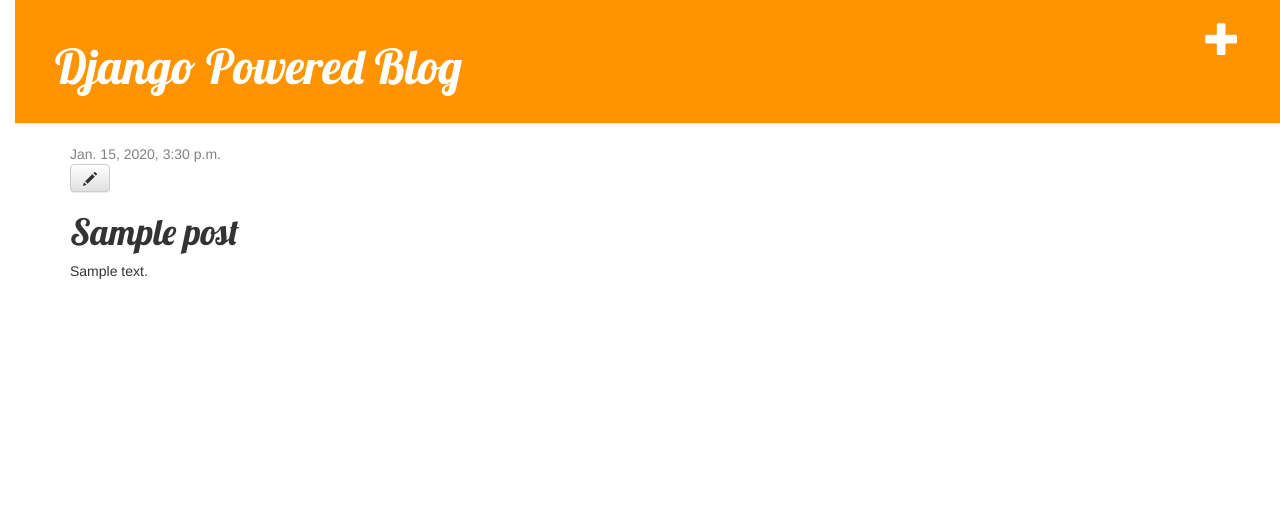
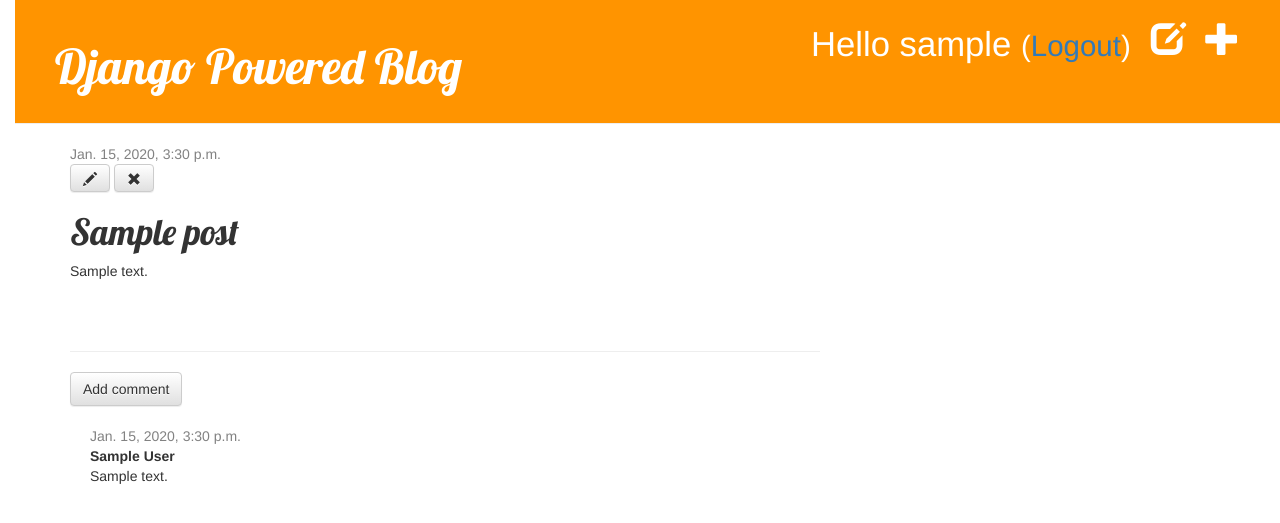
Before and after one commit to ujjaldas1997/django-powered-blog, a Django app: page /post/1/ in a window 1280 px wide. Shown: the top 523 px of the page. Run offline with Django 3.2, Linux system fonts and the light colour scheme; a user stored in the database is signed in; tables that the repository leaves empty hold one stand-in row (values such as "Sample post"); some libraries are stand-ins or nearby versions.

Commit message:
Added the authenticated features and comment feature

```diff
--- a/blog/admin.py
+++ b/blog/admin.py
@@ -1,4 +1,5 @@
 from django.contrib import admin
-from .models import Post
+from .models import Post, Comment
 
 admin.site.register(Post)
+admin.site.register(Comment)
--- a/blog/models.py
+++ b/blog/models.py
@@ -16,3 +16,20 @@ class Post(models.Model):
 
 	def __str__(self):
 		return self.title
+
+	def approved_comments(self):
+		return self.comments.filter(approved_comment = True)
+
+class Comment(models.Model):
+	post = models.ForeignKey('blog.Post', related_name='comments', on_delete = models.CASCADE,)
+	author = models.CharField(max_length = 200)
+	text = models.TextField()
+	created_date = models.DateTimeField(default = timezone.now)
+	approved_comment = models.BooleanField(default = False)
+
+	def approve(self):
+		self.approved_comment = True
+		self.save()
+
+	def __str__(self):
+		return self.text
--- a/blog/static/css/blog.css
+++ b/blog/static/css/blog.css
@@ -53,3 +53,7 @@ h1, h2, h3, h4 {
 .post h1 a, .post h1 a:visited {
     color: #000000;
 }
+
+.comment{
+	margin: 20px 0px 20px 20px;
+}
--- a/blog/templates/blog/base.html
+++ b/blog/templates/blog/base.html
@@ -11,6 +11,10 @@
         <div class = "page-header">
         	{% if user.is_authenticated %}
 	        	<a href="{% url 'post_new' %}" class="top-menu"><span class="glyphicon glyphicon-plus"></span></a>
+	        	<a href="{% url 'post_draft_list' %}" class="top-menu"><span class="glyphicon glyphicon-edit"></span></a>
+	        	<p class="top-menu">Hello {{ user.username }} <small>(<a href="{% url 'logout' %}">Logout</a>)</small></p>
+	        {% else %}
+	        	<a href="{% url 'login' %}" class="top-menu"><span class="glyphicon glyphicon-lock"></span></a>
 	        {% endif %}
             <h1><a href="/">Django Powered Blog</a></h1>
         </div>
--- a/blog/templates/blog/post_detail.html
+++ b/blog/templates/blog/post_detail.html
@@ -6,11 +6,38 @@
 			<div class = 'date'>
 				{{ post.published_date }}
 			</div>
+		{% else %}
+			<a class = "btn btn-default" href="{% url 'post_publish' pk=post.pk %}">Publish</a>
 		{% endif %}
 		{% if user.is_authenticated %}
 			<a class="btn btn-default" href="{% url 'post_edit' pk=post.pk %}"><span class="glyphicon glyphicon-pencil"></span></a>
+			<a class="btn btn-default" href="{% url 'post_remove' pk=post.pk %}"><span class="glyphicon glyphicon-remove"></span></a>
 		{% endif %}
 		<h1>{{ post.title }}</h1>
 		<p>{{ post.text | linebreaksbr }}</p>
 	</div>
+
+	<hr>
+	<a class="btn btn-default" href="{% url 'add_comment_to_post' pk=post.pk %}">Add comment</a>
+	{% for comment in post.comments.all %}
+		{% if user.is_authenticated or comment.approved_comment %}
+			<div class="comment">
+				<div class="date">
+					{{ comment.created_date }}
+					{% if not comment.approved_comment %}
+						<a class="btn btn-default" href="{% url 'comment_remove' pk=comment.pk %}">
+							<span class="glyphicon glyphicon_remove"></span>
+						</a>
+						<a class="btn btn-default" href="{% url 'comment_approve' pk=comment.pk %}">
+							<span class="glyphicon glyphicon-ok"></span>
+						</a>
+					{% endif %}
+				</div>
+				<strong>{{ comment.author }}</strong>
+				<p>{{ comment.text | linebreaksbr }}</p>
+			</div>
+		{% endif %}
+	{% empty %}
+		<p>No comments so far :(</p>
+	{% endfor %}
 {% endblock %}
--- a/blog/templates/blog/post_list.html
+++ b/blog/templates/blog/post_list.html
@@ -7,7 +7,8 @@
 		        <p>published: {{ post.published_date }}</p>
 		    </div>
 		    <h1><a href="{% url 'post_detail' pk=post.pk %}">{{ post.title }}</a></h1>
-		    <p>{{ post.text|linebreaksbr }}</p>
+		    <p>{{ post.text | linebreaksbr | truncatechars:200 }}</p>
+		    <a href="{% url 'post_detail' pk=post.pk %}">Comments : {{ post.approved_comments.count }}</a>
 		</div>
 	{% endfor %}
 {% endblock %}
--- a/blog/urls.py
+++ b/blog/urls.py
@@ -6,4 +6,10 @@ urlpatterns = [
 		url(r'^post/(?P<pk>\d+)/$', views.post_detail, name = 'post_detail'),
 		url(r'^post/new/$', views.post_new, name = 'post_new'),
 		url(r'^post/(?P<pk>\d+)/edit/$', views.post_edit, name = 'post_edit'),
+		url(r'^drafts/$', views.post_draft_list, name = 'post_draft_list'),
+		url(r'^post/(?P<pk>\d+)/publish/$', views.post_publish, name = 'post_publish'),
+		url(r'^post/(?P<pk>\d+)/remove/$', views.post_remove, name = 'post_remove'),
+		url(r'^post/(?P<pk>\d+)/comment/$', views.add_comment_to_post, name = 'add_comment_to_post'),
+		url(r'^post/(?P<pk>\d+)/approve/$', views.comment_approve, name = 'comment_approve'),
+		url(r'^post/(?P<pk>\d+)/remove/$', views.comment_remove, name = 'comment_remove'),
 	]
--- a/blog/views.py
+++ b/blog/views.py
@@ -1,9 +1,10 @@
 from django.shortcuts import render
-from .models import Post
+from .models import Post, Comment
 from django.utils import timezone
 from django.shortcuts import render, get_object_or_404
-from .forms import PostForm
+from .forms import PostForm, CommentForm
 from django.shortcuts import redirect
+from django.contrib.auth.decorators import login_required
 
 
 # Create your views here.
@@ -16,19 +17,21 @@ def post_detail(request, pk):
 	post = get_object_or_404(Post, pk = pk)
 	return render(request, 'blog/post_detail.html', {'post' : post})
 
+@login_required
 def post_new(request):
 	if request.method == "POST":
 		form = PostForm(request.POST)
 		if form.is_valid():
 			post = form.save(commit = False)
 			post.author = request.user
-			post.published_date = timezone.now()
+			#post.published_date = timezone.now()
 			post.save()
 			return redirect('post_detail', pk=post.pk)
 	else:
 		form = PostForm()
 	return render(request, 'blog/post_edit.html', {'form' : form})
 
+@login_required
 def post_edit(request, pk):
 	post = get_object_or_404(Post, pk = pk)
 	if request.method == 'POST':
@@ -36,9 +39,51 @@ def post_edit(request, pk):
 		if form.is_valid():
 			post = form.save(commit = False)
 			post.author = request.user
-			post.published_date = timezone.now()
+			#post.published_date = timezone.now()
 			post.save()
 			return redirect('post_detail', pk = post.pk)
 	else:
 		form = PostForm(instance = post)
 	return render(request, 'blog/post_edit.html', {'form' : form})
+
+@login_required
+def post_draft_list(request):
+	posts = Post.objects.filter(published_date__isnull = True).order_by('created_date')
+	return render(request, 'blog/post_draft_list.html', {'posts' : posts})
+
+@login_required
+def post_publish(request, pk):
+	post = get_object_or_404(Post, pk = pk)
+	post.publish()
+	return redirect('post_detail', pk = pk)
+
+@login_required
+def post_remove(request, pk):
+	post = get_object_or_404(Post, pk = pk)
+	post.delete()
+	return redirect('post_list')
+
+def add_comment_to_post(request, pk):
+	post = get_object_or_404(Post, pk=pk)
+	if request.method == "POST":
+		form = CommentForm(request.POST)
+		if form.is_valid():
+			comment = form.save(commit = False)
+			comment.post = post
+			comment.save()
+			return redirect('post_detail', pk = post.pk)
+	else:
+		form = CommentForm()
+	return render(request, 'blog/add_comment_to_post.html', {'form' : form})
+
+@login_required
+def comment_approve(request, pk):
+	comment = get_object_or_404(Comment, pk = pk)
+	comment.approve()
+	return redirect('post_detail', pk = comment.post.pk)
+
+@login_required
+def comment_remove(request, pk):
+	comment = get_object_or_404(Comment, pk = pk)
+	comment.delete()
+	return redirect('post_detail', pk = comment.post.pk)
--- a/mysite/settings.py
+++ b/mysite/settings.py
@@ -120,3 +120,4 @@ USE_TZ = True
 
 STATIC_URL = '/static/'
 STATIC_ROOT = os.path.join(BASE_DIR, 'static')
+LOGIN_REDIRECT_URL = '/'
--- a/mysite/urls.py
+++ b/mysite/urls.py
@@ -16,8 +16,13 @@ Including another URLconf
 from django.contrib import admin
 from django.urls import path
 from django.urls import include
+from django.conf.urls import url
+from django.contrib.auth import views
+
 
 urlpatterns = [
     path('admin/', admin.site.urls),
+    url(r'^accounts/login/$', views.login, name = 'login'),
+    url(r'^accounts/logout/$', views.logout, name = 'logout', kwargs = {'next_page' : '/'}),
     path(r'', include('blog.urls')),
 ]
```
Also changed, not shown: blog/forms.py (+6 -1 lines), blog/templates/blog/add_comment_to_post.html (added, +10 -0 lines), blog/templates/blog/post_draft_list.html (added, +11 -0 lines), blog/templates/registration/login.html (added, +24 -0 lines), blog/migrations/0002_comment.py (added).
